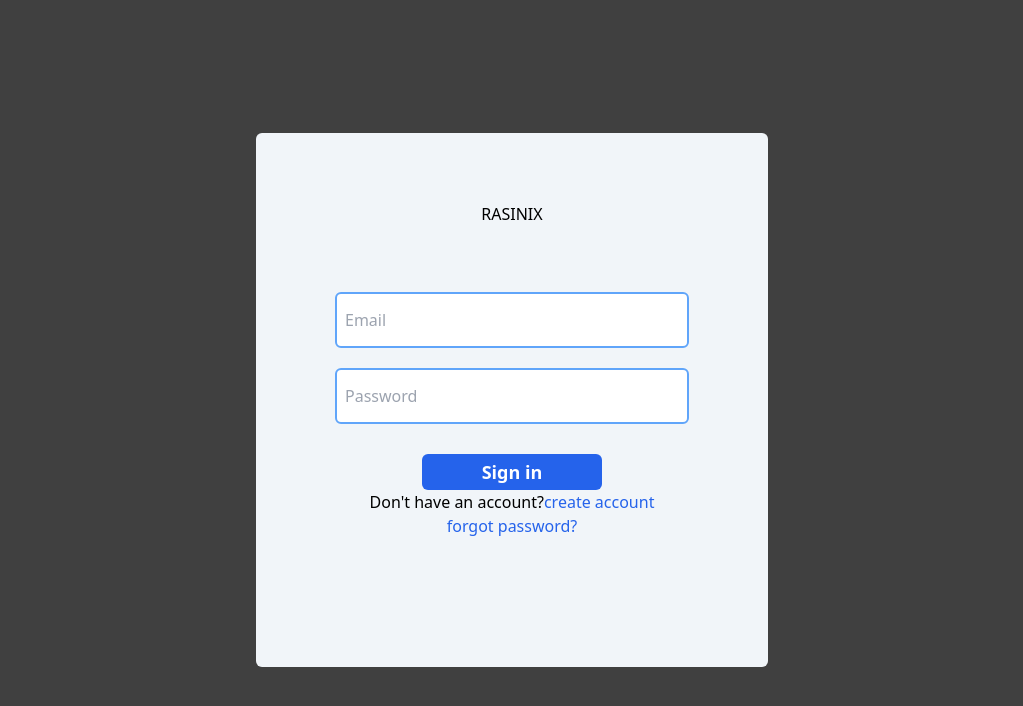
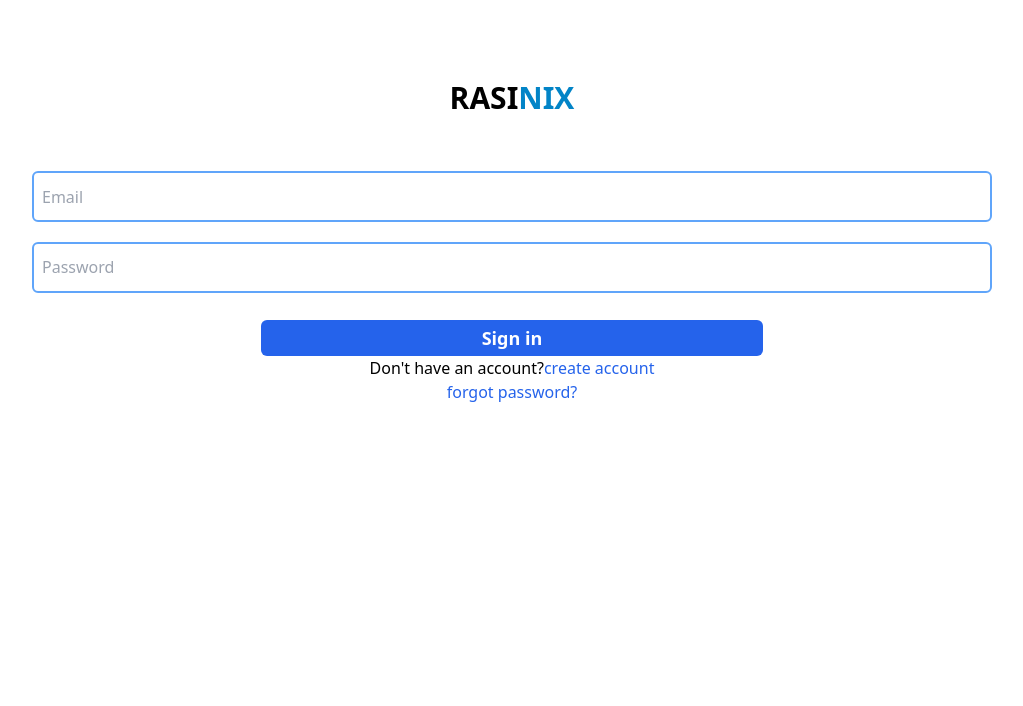
Before and after one commit to roranger216/landing-page-rse, a Next.js app: page /components/signIn in a window 1280 px wide. Shown: the top 706 px of the page, without its empty margins (128-1151 px from the left). Built offline with nearby package versions, Linux system fonts and the light colour scheme.

Commit message:
fix sign-in modal

```diff
--- a/src/pages/components/hero.tsx
+++ b/src/pages/components/hero.tsx
@@ -3,35 +3,36 @@ import SignIn from './signIn'
 
 const Content = () => {
 
-    const [show, setShow] = useState(false)
+    const [showModal, setShowModal] = useState(false);
 
-    const showSignin = () => {
-        const newShowState = !show;
-        setShow(newShowState);
-        console.log(`Button Clicked${newShowState ? '' : '1'}`);
+    const closeSignInModal = () => {
+        setShowModal(false);
     };
 
 
     return (
         <div id="home" className="content flex flex-col lg:flex-row justify-between items-center pt-32 md:pt-10 lg:pt-40 xl:pt-20 pb-20 px-4 lg:px-0 m-4 md:m-20">
-            {show && (
-                <div className="modal">
-                    {show && (
-                        <div>
-                            <div className="close h-3 fixed z-30">
-                                <button className="float-right text-red-500 px-2 rounded-md font-bold text-5xl hover:text-red-200"
-                                    onClick={showSignin}>&times;</button>
+
+            <div>
+                {showModal && (
+                    <div className="modal w-full h-full top-0 left-0 fixed flex content-center justify-center items-center bg-black/75 z-20">
+                        <div className="w-2/5 h-auto bg-slate-100 rounded-md p-5">
+
+                            <div className="float-right">
+                                <button className="text-slate-500 px-2 rounded-md font-bold text-4xl hover:text-red-600" onClick={closeSignInModal}>&times;</button>
                             </div>
+
                             <SignIn />
-                        </div>)}
+                        </div>
+                    </div>
+                )}
+            </div>
 
-                </div>
-            )}
             <div className="text-center lg:text-left lg:w-1/2 lg:pr-10">
                 <h3 className="text-3xl lg:text-3xl font-medium">Efficient and Comprehensive</h3>
                 <h4 className="text-4xl lg:text-6xl mt-1 font-bold text-sky-500">Software Solutions from Experts</h4>
                 <p className="mt-4 text-sm md:text-lg">Our team of experienced developers has the skills and expertise necessary to create innovative software solutions that drive business growth and success.</p>
-                <button className="mt-10 rounded-md bg-sky-600 text-white px-6 py-3 border hover:bg-sky-900 ease-in duration-300" onClick={showSignin}>
+                <button className="mt-10 rounded-md bg-sky-600 text-white px-6 py-3 border hover:bg-sky-900 ease-in duration-300" onClick={() => setShowModal(true)}>
                     Get Started
                 </button>
             </div>
@@ -40,34 +41,6 @@ const Content = () => {
             </div>
         </div>
 
-        // <div id="home" className="content flex flex-col lg:flex-row justify-between items-center pt-32 md:pt-10 lg:pt-40 xl:pt-0 pb-20 px-4 lg:px-0 m-4 md:m-20">
-        //     {show && (
-        //     <div className="modal">
-        //         {show && (
-        //             <div>
-        //                 <div className="close h-3 fixed z-30">
-        //                     <button className="float-right text-red-500 px-2 rounded-md font-bold text-5xl hover:text-red-200"
-        //                     onClick={showSignin}>&times;</button>
-        //                 </div>
-        //                 <SignIn />
-        //             </div>)}
-
-        //     </div>)}
-        //     <div className="flex flex-col lg:flex-row justify-between items-center pt-10 lg:pt-32 pb-20 px-4 lg:px-0 mx-14">
-        //     <div className="text-center lg:text-left lg:w-1/2 lg:pr-10">
-        //         <h3 className="text-3xl font-medium">Efficient and Comprehensive</h3>
-        //         <h4 className="text-6xl mt-1 font-bold text-sky-500">Software Solutions from Experts</h4>
-        //         <button className="mt-10 rounded-md bg-sky-600 text-white px-6 py-3 border hover:bg-sky-900 ease-in duration-300"
-        //         onClick={showSignin}>
-        //             Get Started
-        //         </button>
-        //     </div>
-        //     <div className="lg:w-1/2">
-        //         <img className="w-full" src="https://amincodes.com/html/one-pages/flex-it/assets/images/hero/illustration-1.png" />
-        //     </div>
-        // </div>
-        // </div>
-
     )
 }
 
--- a/src/pages/components/signIn.tsx
+++ b/src/pages/components/signIn.tsx
@@ -1,20 +1,19 @@
 import React, { useState } from 'react'
 
 
-function SignIn() {
+const SignIn = () => {
 
     return (
-        <div className="Sign-in w-full h-full left-0 top-0 fixed flex content-center justify-center items-center bg-black/75 z-20 ease-in duration-500">
-            <div className="grid p-5 w-2/5 h-4/6 absolute bg-slate-100 rounded-md ease-in duration-500">
-                <div className="logo flex justify-center">
-                    <div className="Logo flex flex-col justify-center items-center">
-                        <h1>RASINIX</h1>
+        <div className="grid mt-20 mb-28">
+            <div className="flex justify-center mb-10">
+                <div className="Logo">
+                    <h1 className="font-bold text-3xl">RASI<span className="text-sky-600">NIX</span></h1>
                 </div>
             </div>
             <div className="inputs flex justify-center">
                 <div className="flex w-full flex-col justify-center items-center gap-5">
-                        <input type="text" name="username" placeholder="Email" className="w-3/4 h-1/3 text-justify px-2 rounded-md border-2 border-blue-400 "/>
-                        <input type="password" name="password" placeholder="Password" className="w-3/4 h-1/3 text-justify px-2 rounded-md border-2 border-blue-400 "/>
+                    <input type="text" name="username" placeholder="Email" className="w-3/4 h-1/3 text-justify px-2 rounded-md border-2 border-blue-400 p-5" />
+                    <input type="password" name="password" placeholder="Password" className="w-3/4 h-1/3 text-justify px-2 rounded-md border-2 border-blue-400 p-5" />
                 </div>
             </div>
             <div className="buttons w-full">
@@ -29,7 +28,6 @@ function SignIn() {
                 </div>
             </div>
         </div>
-        </div>
     )
 }
 
```
Lines whose indentation alone changed are shown as unchanged.
